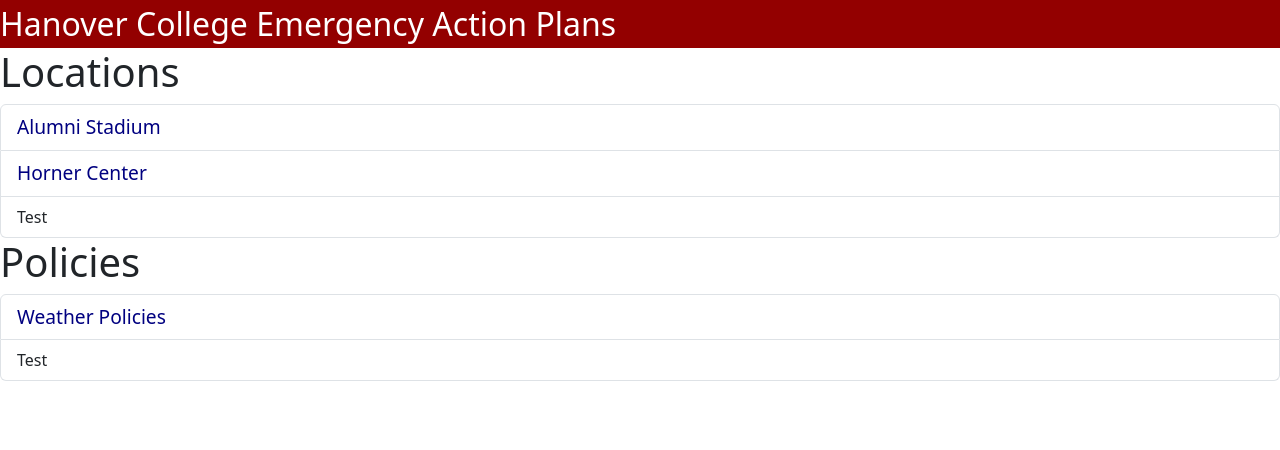
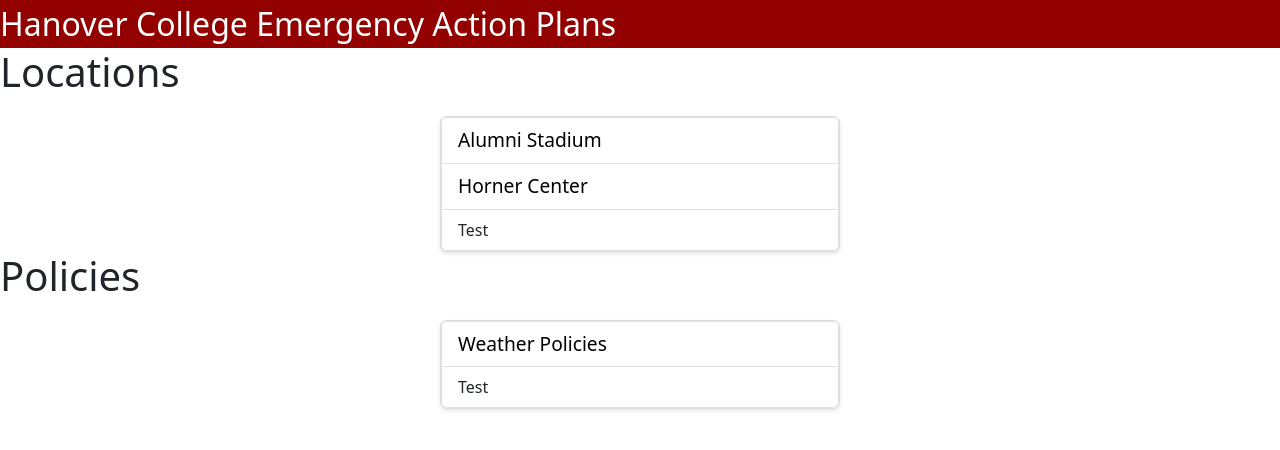
Before and after one commit to finleyc24/HC24-Cole-Finley-Senior-Project, a Next.js app in the folder hcat_app/: page / in a window 1280 px wide. Shown: the top 450 px of the page. Built offline with nearby package versions, Linux system fonts and the light colour scheme.

Commit message:
dynamic routing update

```diff
--- a/hcat_app/app/locations/[locationId]/page.jsx
+++ b/hcat_app/app/locations/[locationId]/page.jsx
@@ -1,5 +1,5 @@
 import Header from "/components/header";
 
 export default function Locations({ params }) {
-  return <h1>Details about location {params.locationId}</h1>;
+  return <h1>Details about {params.locationId}</h1>;
 }
--- a/hcat_app/styles/globals.css
+++ b/hcat_app/styles/globals.css
@@ -6,25 +6,42 @@ Header {
     background-color: rgb(147, 0, 0);
 }
 
+ul {
+    list-style-type: none;
+    padding: 0;
+    margin: 0;
+  }
+
+  /* Style for the entire list group */
+  .list-group {
+    width: 400px;
+    margin: 20px auto;
+    border: 1px solid #ddd;
+    border-radius: 5px;
+    box-shadow: 0 2px 4px rgba(0, 0, 0, 0.1);
+  }
+
+  /* Style for the list group items */
+  .list-group-item {
+    padding: 10px;
+    border-bottom: 1px solid #ddd;
+    cursor: pointer;
+    transition: background-color 0.3s ease;
+  }
+
+  /* Hover effect for list group items */
+  .list-group-item:hover {
+    background-color: #f8f9fa;
+  }
 
 .location {
     font-size: larger;
     text-decoration: none;
-    color: navy;
-}
-
-.location:hover {
-    font-size: 150%;
-    color: rgb(177, 0, 0);
+    color: black;
 }
 
 .policy {
     font-size: larger;
     text-decoration: none;
-    color: navy;
+    color: black;
 }
-
-.policy:hover {
-    font-size: 150%;
-    color: rgb(177, 0, 0);
-}
```
